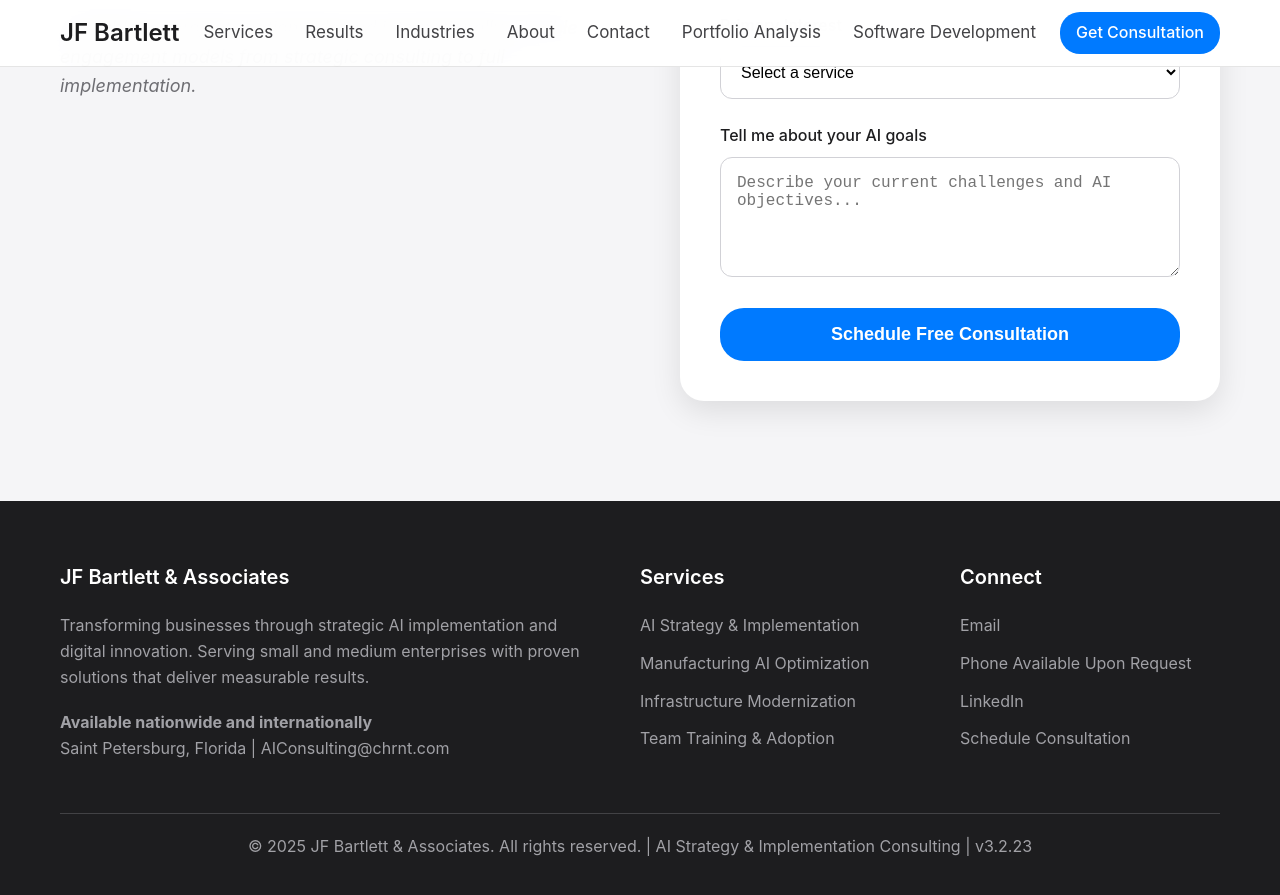
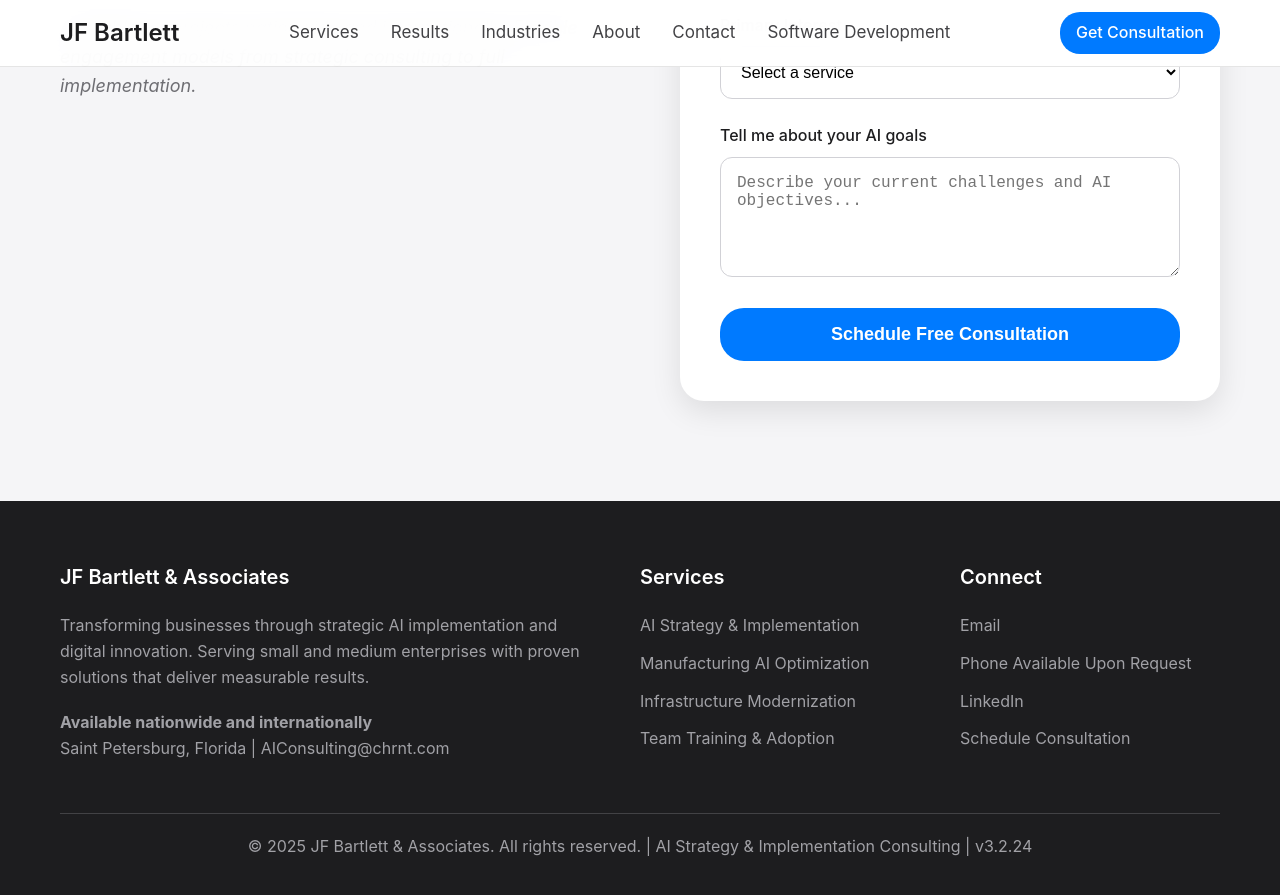
Before and after one commit to JohnBartlett/johnbartlett.github.io, a Jekyll site: the page built from index.html, in a window 1280 px wide and 900 px high, scrolled down 7020 px. Shown: the top 895 px of the window. Built offline with Jekyll 4.4.1, drawn with Linux system fonts in a browser that asks for light colours.

Commit message:
Remove Portfolio Analysis page and consolidate into Software Development
- Delete portfolio-analysis.md as content is now integrated into Software Development page
- Remove Portfolio Analysis from navigation menu
- Update navigation to show only Software Development link
- Streamline site structure by consolidating related content
- Update version to 3.2.24

```diff
--- a/_config.yml
+++ b/_config.yml
@@ -39,10 +39,8 @@ navigation:
     url: "#about"
   - title: "Contact"
     url: "#contact"
-  - title: "Portfolio Analysis"
-    url: "/portfolio-analysis/"
   - title: "Software Development"
     url: "/software-development/"
 
 # Site version
-version: 3.2.23
+version: 3.2.24
--- a/_layouts/default.html
+++ b/_layouts/default.html
@@ -848,7 +848,6 @@
                 <li><a href="/#industries">Industries</a></li>
                 <li><a href="/#about">About</a></li>
                 <li><a href="/#contact">Contact</a></li>
-                <li><a href="/portfolio-analysis/">Portfolio Analysis</a></li>
                 <li><a href="/software-development/">Software Development</a></li>
             </ul>
             <a href="/#contact" class="cta-button">Get Consultation</a>
```
Also changed, not shown: _pages/portfolio-analysis.md (deleted, +0 -61 lines).
